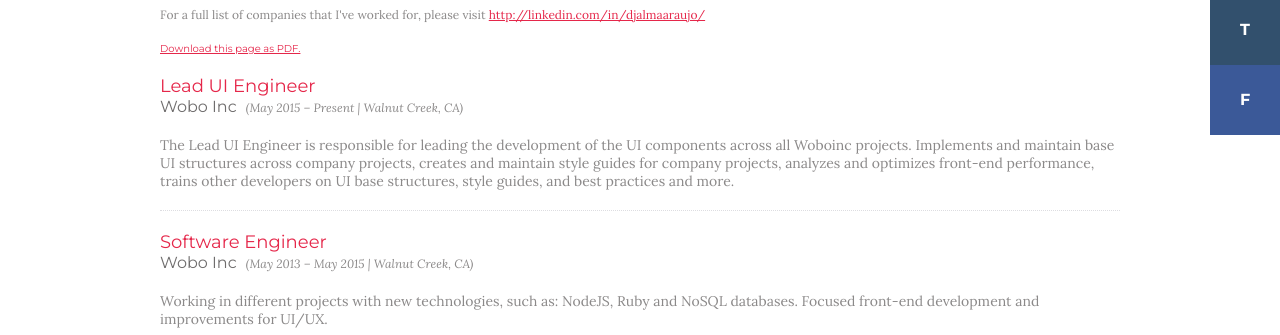
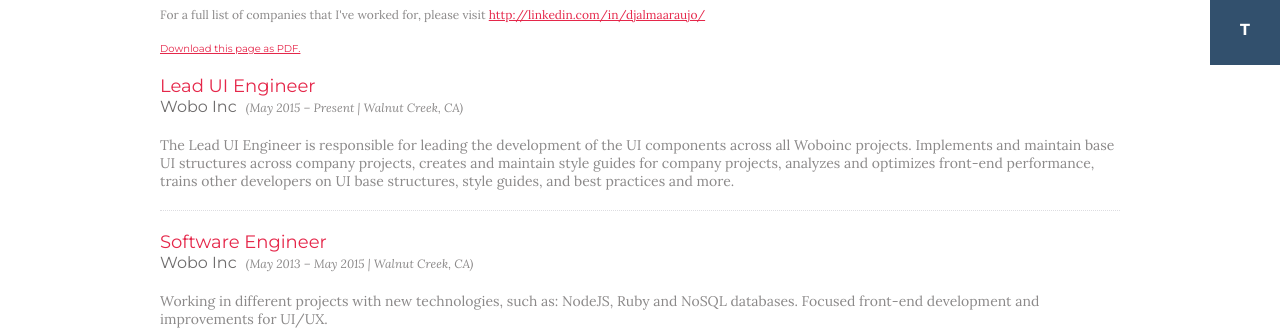
Before and after one commit to djalmaaraujo/resume, a website: page index.html in a window 1280 px wide. Shown: the part 465-800 px from the top of the page. Drawn offline with Linux system fonts and the light colour scheme.

Commit message:
Remove facebook

```diff
--- a/index.html
+++ b/index.html
@@ -311,7 +311,6 @@
       <li><a href="http://github.com/djalmaaraujo" tittle="My Github's Profile" class="github">G<span>ithub.com/djalmaaraujo</span></a></li>
       <li><a href="http://twitter.com/djalmaaraujo" tittle="My Twitter's Profile" class="twitter">T<span>witter.com/djalmaaraujo</span></a></li>
       <li><a href="http://djalmaaraujo.com" tittle="My tumblr's Profile" class="tumblr">T<span>umblr.com/djalmaaraujo</span></a></li>
-      <li><a href="http://facebook.com/djalmaaraujo" tittle="My facebook's Profile" class="facebook">F<span>acebook.com/djalmaaraujo</span></a></li>
     </ul>
 
     <footer>
```
